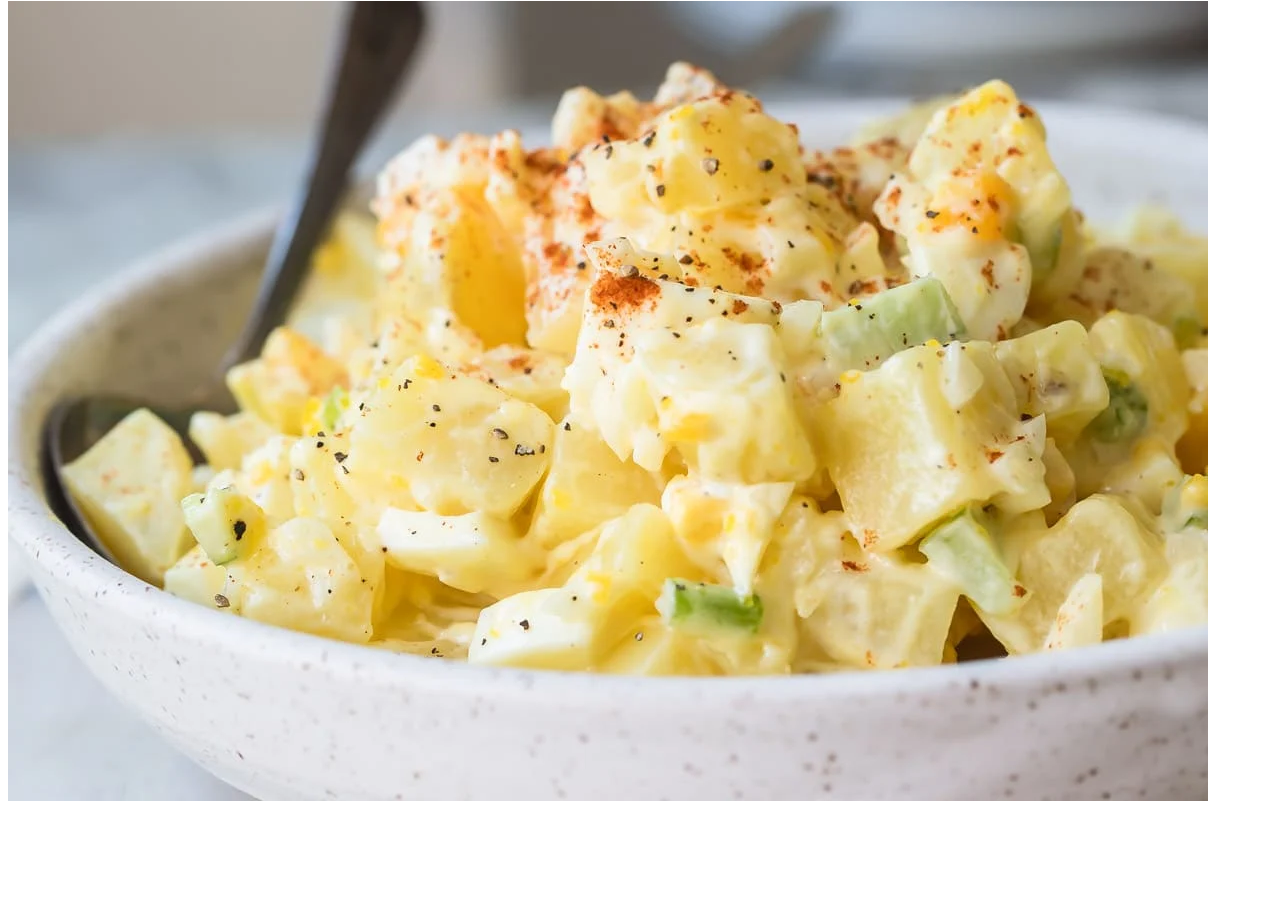
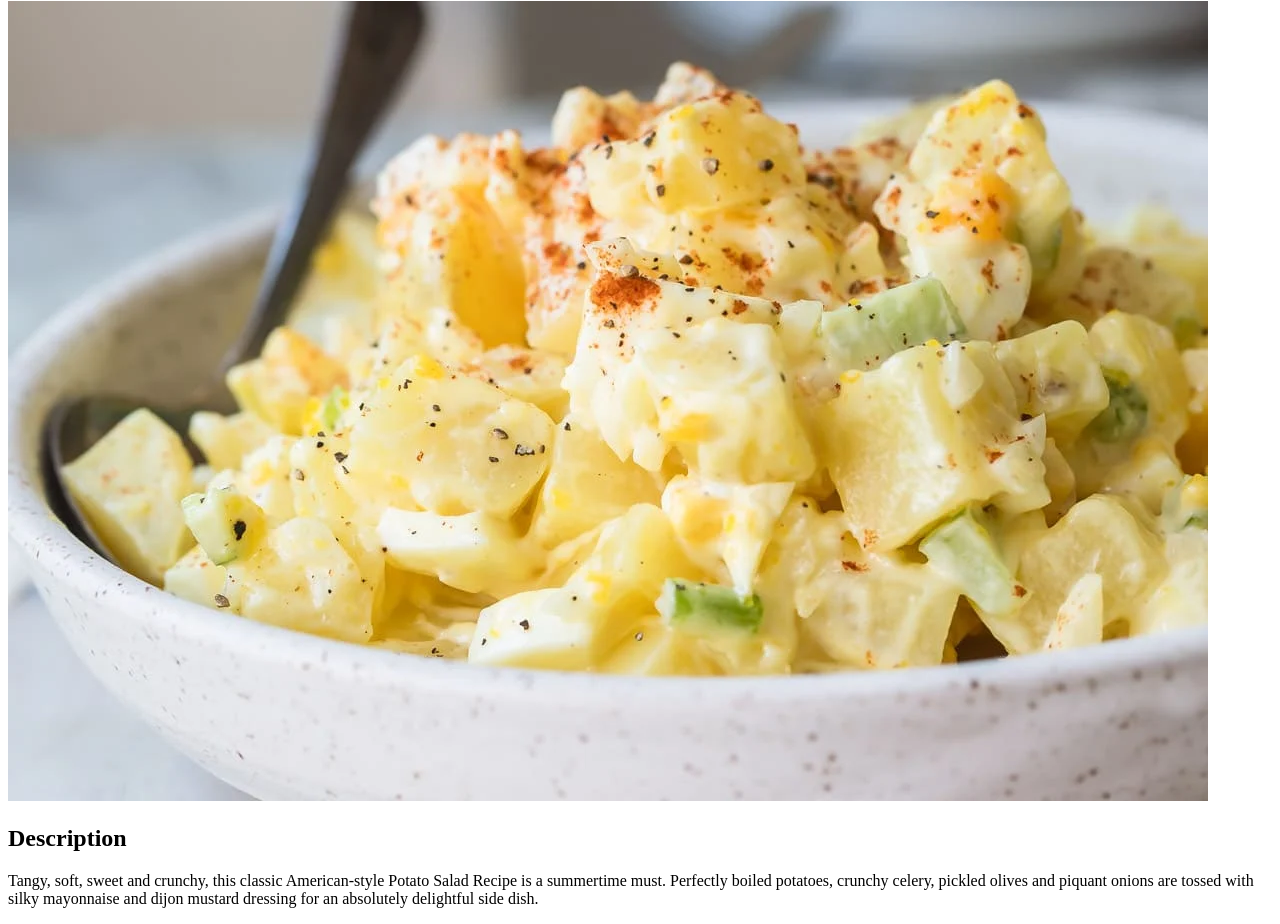
Before and after one commit to yusufbhiwandiwala/odin-recipes, a plain HTML site: page recipes/potatosalad.html in a window 1280 px wide. Shown: the part 79-1003 px from the top of the page. Before the commit the page ends 892 px from the top, so only its background shows below. Drawn offline with Linux system fonts and the light colour scheme.

Commit message:
Add Description for potato salad

```diff
--- a/recipes/potatosalad.html
+++ b/recipes/potatosalad.html
@@ -7,5 +7,7 @@
     <body>
         <h1>Southern Potato Salad</h1>
         <img src="../img/potatosalad.jpeg" alt="Southern Potato Salad">
+        <h2>Description</h2>
+        <p>Tangy, soft, sweet and crunchy, this classic American-style Potato Salad Recipe is a summertime must. Perfectly boiled potatoes, crunchy celery, pickled olives and piquant onions are tossed with silky  mayonnaise and dijon mustard dressing for an absolutely delightful side dish.</p>
     </body>
 </html>
```
